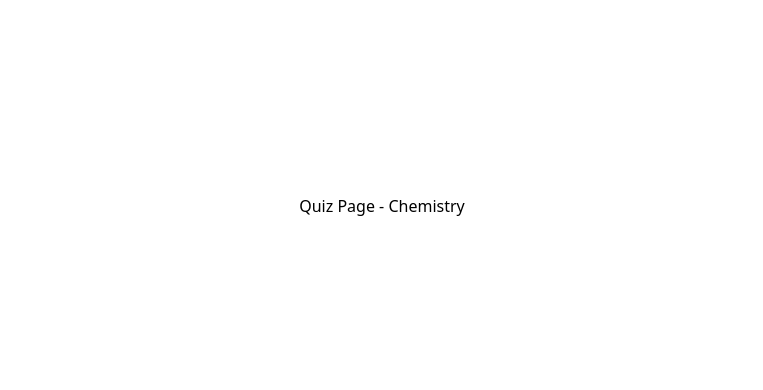
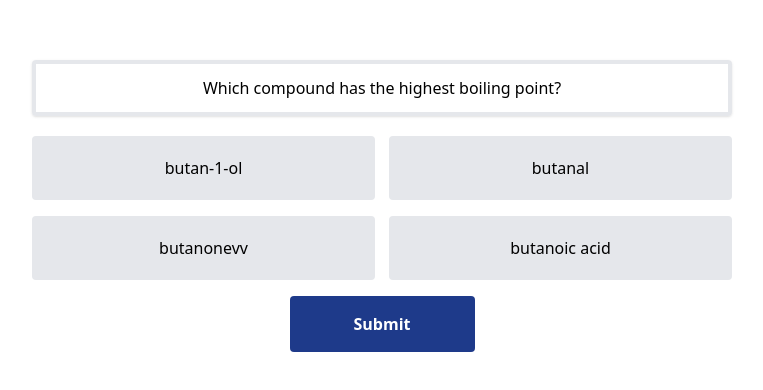
Before and after one commit to jgbpessoa/SvelteCrashCourse, a SvelteKit app in the folder quiz/: page /quiz/1 in a window 1280 px wide. Shown: the part 194-584 px from the top of the page, without its empty margins (258-1021 px from the left). Built offline with nearby package versions, Linux system fonts and the light colour scheme.

Commit message:
feat(quiz): add question components

```diff
--- a/quiz/src/routes/quiz/[id]/+page.svelte
+++ b/quiz/src/routes/quiz/[id]/+page.svelte
@@ -1,7 +1,20 @@
 <script lang="ts">
+  import QuestionButton from "./components/QuestionButton.svelte";
+  import QuestionOption from "./components/QuestionOption.svelte";
+  import QuestionText from "./components/QuestionText.svelte";
+
   export let data: any;
+
+  let currentQuestionIndex = 0;
+  $: question = data.questions[currentQuestionIndex];
 </script>
 
-<div>
-  <h1>Quiz Page - {data.name}</h1>
+<div class="w-full">
+  <QuestionText text={question.question} />
+  <div class="flex justify-between flex-wrap">
+    {#each question.options as option (option.id)}
+      <QuestionOption {option} />
+    {/each}
+  </div>
+  <QuestionButton />
 </div>
--- /dev/null
+++ b/quiz/src/routes/quiz/[id]/components/QuestionButton.svelte
@@ -0,0 +1,5 @@
+<div class="text-center">
+  <button class="bg-blue-900 text-white font-bold p-4 rounded px-16">
+    Submit
+  </button>
+</div>
--- /dev/null
+++ b/quiz/src/routes/quiz/[id]/components/QuestionOption.svelte
@@ -0,0 +1,7 @@
+<script lang="ts">
+  export let option: { label: string; text: string };
+</script>
+
+<button class="bg-gray-200 rounded w-[49%] text-center p-2 mb-4 py-5">
+  {option.text}
+</button>
--- /dev/null
+++ b/quiz/src/routes/quiz/[id]/components/QuestionText.svelte
@@ -0,0 +1,7 @@
+<script lang="ts">
+  export let text: string;
+</script>
+
+<div class="shadow border-4 p-3 rounded text-center w-full mb-5 cursor-pointer">
+  <h1>{text}</h1>
+</div>
```
